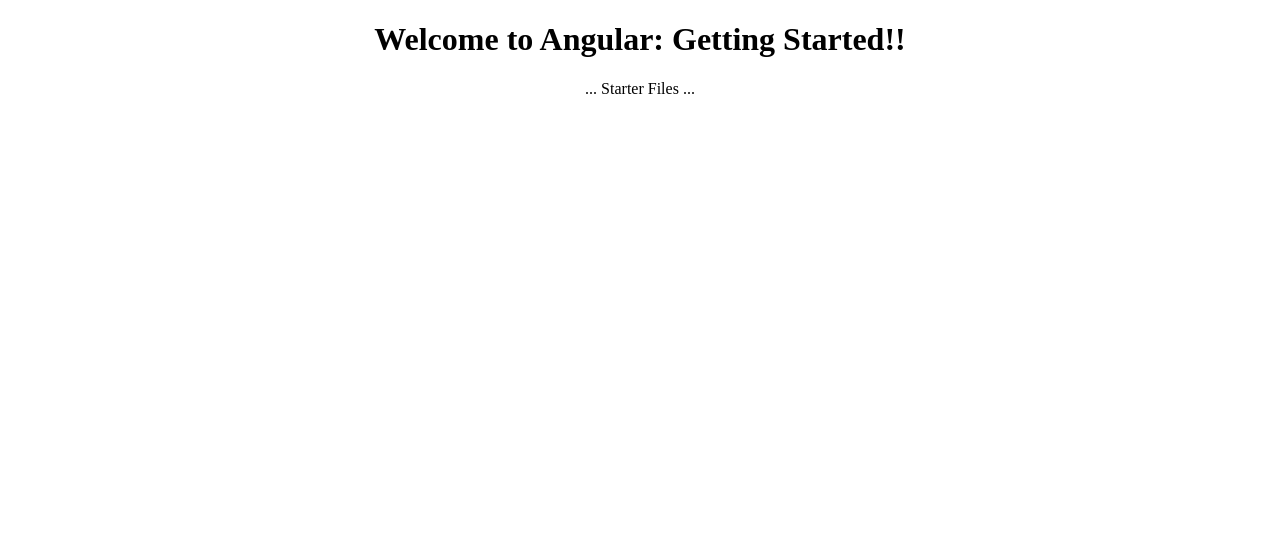
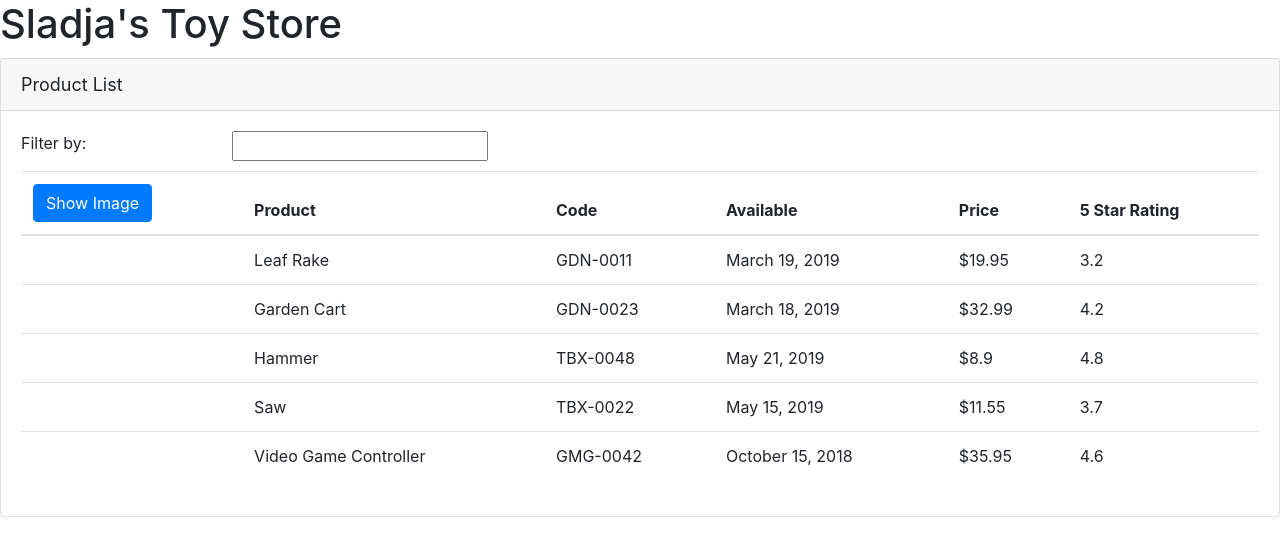
Before and after one commit to mpecicUSA/learning-angular, an Angular app: page / in a window 1280 px wide. Shown: the top 556 px of the page. Built offline with nearby package versions, Linux system fonts and the light colour scheme.

Commit message:
components making sense

```diff
--- a/package.json
+++ b/package.json
@@ -19,6 +19,8 @@
     "@angular/platform-browser": "~8.1.2",
     "@angular/platform-browser-dynamic": "~8.1.2",
     "@angular/router": "~8.1.2",
+    "bootstrap": "^4.4.1",
+    "font-awesome": "^4.7.0",
     "rxjs": "~6.4.0",
     "tslib": "^1.9.0",
     "zone.js": "~0.9.1"
--- a/src/app/app.component.ts
+++ b/src/app/app.component.ts
@@ -1,10 +1,28 @@
-import { Component } from '@angular/core';
+//Imports
+import { Component } from '@angular/core'
+import{ ProductListComponent } from './products/product-list.componet';
 
+
+// Decorator
 @Component({
+  // selector is what the app will be called within index.html
   selector: 'pm-root',
-  templateUrl: './app.component.html',
-  styleUrls: ['./app.component.css']
+  // template what html will be inserted into the index.html
+  template:
+  `
+  <div>
+    <h1>
+    {{pageTitle}}
+    </h1>
+    <pm-products></pm-products>
+  </div>
+  `
 })
+// Class
+// Follow PascalCasing followed with Componenet
 export class AppComponent {
-  title = 'Angular: Getting Started';
+  //properties
+  pageTitle: string = "Sladja's Toy Store";
+  //methods (if any)
+
 }
--- /dev/null
+++ b/src/app/products/product-list.component.html
@@ -0,0 +1,68 @@
+<div class='card'>
+    <div class="card-header">
+        {{ pageTitle }}
+    </div>
+    <div class="card-body">
+        <div class="row">
+            <div class="col-md-2">
+                Filter by:
+            </div>
+            <div class="col-md-4">
+                <input type="text" [(ngModel)]='filteredParams' />
+            </div>
+        </div>
+        <div class="row">
+            <div *ngIf='filteredParams && filteredParams.length>0' class="col-md-6">
+                <h4> Filtered by: {{filteredParams}} </h4>
+            </div>
+        </div>
+        <div class="table-responsive">
+            <table class="table"
+                *ngIf='products && products.length > 0'
+                >
+                <thead>
+                    <tr>
+                        <th>
+                            <button (click)='toggleImage()'class="btn btn-primary">
+                                {{ showImage ? "Hide Image" : "Show Image" }}
+                            </button>
+                        </th>
+                        <th>
+                            Product
+                        </th>
+                        <th>
+                            Code
+                        </th>
+                        <th>
+                            Available
+                        </th>
+                        <th>
+                            Price
+                        </th>
+                        <th>
+                            5 Star Rating
+                        </th>
+                    </tr>
+                </thead>
+                <tbody>
+                    <!-- add things here via components -->
+                    <tr *ngFor='let product of products' >
+                        <td >
+                            <img *ngIf='showImage'
+                            [src]='product.imageUrl'
+                                [title]='product.productName'
+                                [style.width.px]='imageWidth'
+                                [style.margin.px]='imageMargin'
+                            >
+                        </td>
+                        <td>{{product.productName}}</td>
+                        <td>{{product.productCode}}</td>
+                        <td>{{product.releaseDate}}</td>
+                        <td>${{product.price}}</td>
+                        <td>{{product.starRating}}</td>
+                    </tr>
+                </tbody>
+            </table>
+        </div>
+    </div>
+</div>
--- /dev/null
+++ b/src/app/products/product-list.componet.ts
@@ -0,0 +1,69 @@
+import { Component } from '@angular/core';
+
+@Component({
+    selector: "pm-products",
+    templateUrl: './product-list.component.html'
+})
+export class ProductListComponent {
+    pageTitle: string = "Product List";
+    showImage: boolean = false;
+    imageWidth: number = 50;
+    imageMargin: number = 2;
+    filterParams: string = "";
+    products: any[] = [
+        {
+        "productId": 1,
+        "productName": "Leaf Rake",
+        "productCode": "GDN-0011",
+        "releaseDate": "March 19, 2019",
+        "description": "Leaf rake with 48-inch wooden handle.",
+        "price": 19.95,
+        "starRating": 3.2,
+        "imageUrl": "assets/images/leaf_rake.png"
+        },
+        {
+        "productId": 2,
+        "productName": "Garden Cart",
+        "productCode": "GDN-0023",
+        "releaseDate": "March 18, 2019",
+        "description": "15 gallon capacity rolling garden cart",
+        "price": 32.99,
+        "starRating": 4.2,
+        "imageUrl": "assets/images/garden_cart.png"
+        },
+        {
+        "productId": 5,
+        "productName": "Hammer",
+        "productCode": "TBX-0048",
+        "releaseDate": "May 21, 2019",
+        "description": "Curved claw steel hammer",
+        "price": 8.9,
+        "starRating": 4.8,
+        "imageUrl": "assets/images/hammer.png"
+        },
+        {
+        "productId": 8,
+        "productName": "Saw",
+        "productCode": "TBX-0022",
+        "releaseDate": "May 15, 2019",
+        "description": "15-inch steel blade hand saw",
+        "price": 11.55,
+        "starRating": 3.7,
+        "imageUrl": "assets/images/saw.png"
+        },
+        {
+        "productId": 10,
+        "productName": "Video Game Controller",
+        "productCode": "GMG-0042",
+        "releaseDate": "October 15, 2018",
+        "description": "Standard two-button video game controller",
+        "price": 35.95,
+        "starRating": 4.6,
+        "imageUrl": "assets/images/xbox-controller.png"
+        }
+    ];
+    toggleImage():void {
+        this.showImage = !this.showImage;
+    }
+
+}
--- a/src/index.html
+++ b/src/index.html
@@ -2,7 +2,7 @@
 <html lang="en">
 <head>
   <meta charset="utf-8">
-  <title>APM</title>
+  <title>Learning Angular 1.0</title>
   <base href="/">
 
   <meta name="viewport" content="width=device-width, initial-scale=1">
--- a/src/styles.css
+++ b/src/styles.css
@@ -1,4 +1,8 @@
 /* You can add global styles to this file, and also import other style files */
+/* by importing here all components will have access */
+@import "~bootstrap/dist/css/bootstrap.min.css";
+@import "~font-awesome/css/font-awesome.min.css";
+
 div.card-header {
  font-size: large;
 }
```
Also changed, not shown: src/app/app.module.ts (+6 -3 lines), 1 other file (tests, documents, lock files or other folders).
